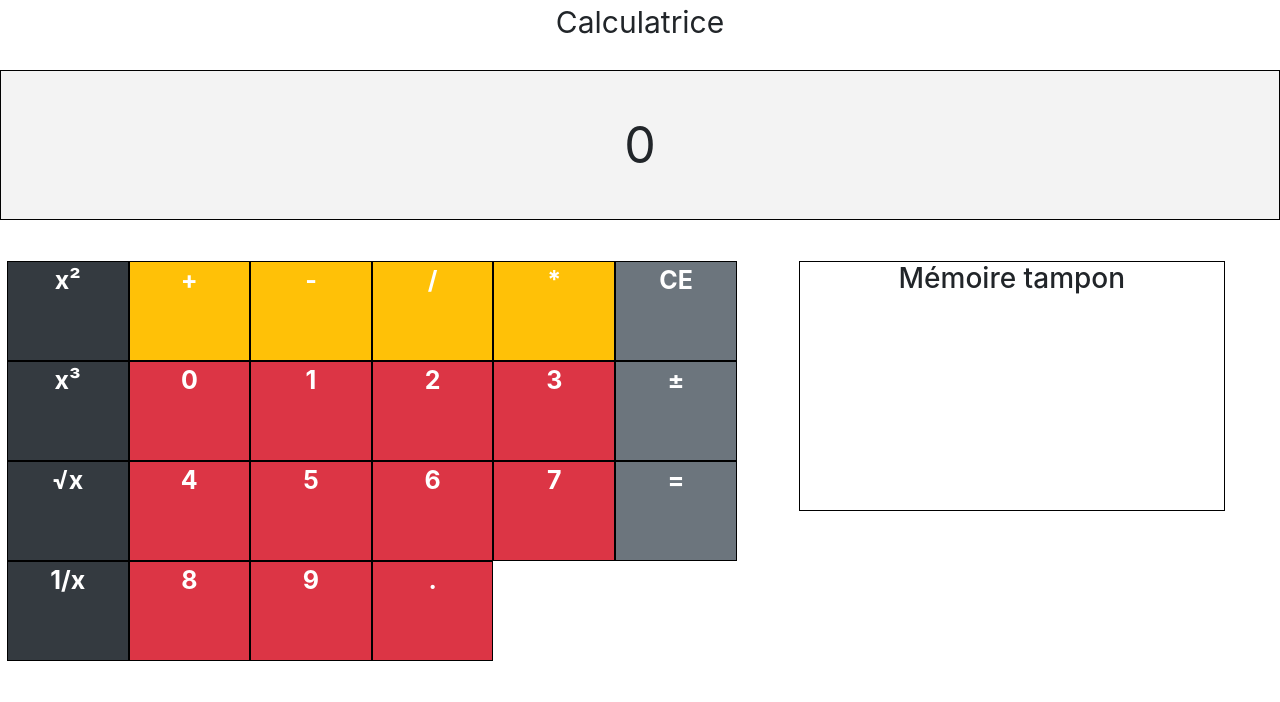
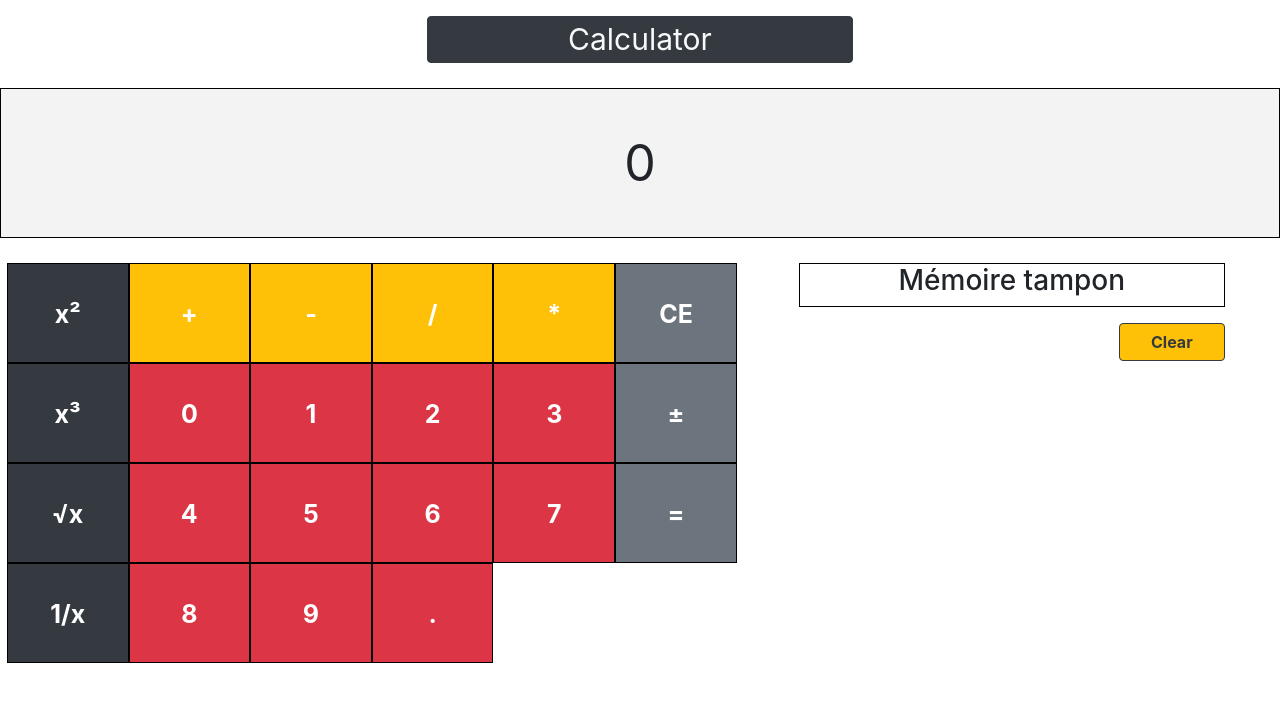
Before and after one commit to Mehdi-Zouaoui/AngularJS_Calculator, a website: page index.html in a window 1280 px wide. Drawn offline with nearby package versions, Linux system fonts and the light colour scheme.

Commit message:
README and favicon  added plus CSS adjustement

```diff
--- a/app.js
+++ b/app.js
@@ -4,7 +4,7 @@ angular.module("main", []);
 
 angular.module("main").controller("mainController", function ($scope) {
     const ctrl = this;
-    ctrl.data = "Calculatrice";
+    ctrl.data = "Calculator";
     ctrl.entier = [ 0, 1, 2, 3, 4, 5, 6, 7, 8, 9 ,"."];
     ctrl.calc = [];
     ctrl.index = 0;
@@ -175,6 +175,9 @@ angular.module("main").controller("mainController", function ($scope) {
         ctrl.operationDisplay += ctrl.digitDisplay[ctrl.index] + ' ' + ctrl.operatorsDisplay[ctrl.index] + ' ';
         ctrl.index += 1;
     };
+    ctrl.tamponClear = function(){
+        ctrl.tamponDisplay = [];
+    };
 
     ////
 
--- a/index.html
+++ b/index.html
@@ -2,23 +2,24 @@
 <!-- edit -->
 <html ng-app="App">
 <head>
+    <link rel="icon" href="imgs/fav-iconepng.png">
     <meta charset="utf-8">
     <link rel="stylesheet" href="styles.css">
     <link rel="stylesheet" href="https://maxcdn.bootstrapcdn.com/bootstrap/4.0.0/css/bootstrap.min.css"
           integrity="sha384-Gn5384xqQ1aoWXA+058RXPxPg6fy4IWvTNh0E263XmFcJlSAwiGgFAW/dAiS6JXm" crossorigin="anonymous">
     <link href="https://fonts.googleapis.com/css?family=Roboto&display=swap" rel="stylesheet">
-    <title>Angular Example</title>
+    <title>Angular Calculator</title>
 </head>
 
 <body ng-controller="mainController as ctrl">
-<p class="test_1"> {{ctrl.data}}</p>
+<p class="title border border-dark col-4 mt-3 bg-dark text-light rounded "> {{ctrl.data}}</p>
 
 <div class="calcul_area d-flex flex-column justify-content-center align-items-center" id="area">
     <div class="operationDisplay">{{ctrl.operationDisplay}}</div>
     {{ctrl.calculatorDisplay()}}
 </div>
 
-<div class="bottom text-center d-flex flex-row justify-content-around align-items-center m-auto"
+<div class="bottom text-center d-flex flex-row justify-content-around align-items-start"
      style="font-size: 18px">
     <div class="calculatrice d-flex flex-row align-items-start">
 
@@ -50,12 +51,16 @@
             <div class="egal btn-secondary " ng-click="ctrl.onEgalClic()">=</div>
         </div>
     </div>
-    <div class="tampon_container col-4 mr-5 ml-5 d-flex flex-column ">
+    <div class="col-4 mr-5 ml-5 d-flex flex-column">
+    <div class="tampon_container w-100  d-flex flex-column ">
         <h3>Mémoire tampon</h3>
         <div class="tampon" ng-if="ctrl.tamponDisplay.length > 0"
              ng-repeat="tamp in ctrl.tamponDisplay track by $index">{{tamp}}
 
         </div>
+
+    </div>
+    <button class="btn btn-warning text-dark border-dark font-weight-bold w-25 align-self-end mt-3" ng-click="ctrl.tamponClear()" > Clear</button>
     </div>
 </div>
 </body>
--- a/styles.css
+++ b/styles.css
@@ -12,7 +12,6 @@ body {
 }
 
 .calculatrice{
-    margin: 16px 0;
     display: flex;
     align-items: center;
     justify-content: center;
@@ -31,7 +30,7 @@ body {
     border: 1px solid black;
     height: 100px;
     box-sizing: border-box;
-    padding-top: 31.5px;
+    padding-top: 31.5px !important;
     font-size: 25px;
     font-weight: bold;
     color: white;
@@ -69,12 +68,17 @@ body {
 }
 
 
-.test_1 {
+.title {
+    margin : auto;
     font-size: 30px;
     text-align: center;
 }
+
 .tampon_container{
-    margin-bottom: 150px;
-    height: 250px;
+
     border: 1px solid black;
+    box-sizing: border-box;
 }
+.tampon_container button {
+    height: 40px;
+}
```
Also changed, not shown: README.md, imgs/Angular_Calculator_Capture.JPG (added), imgs/fav-iconepng.png (added).
